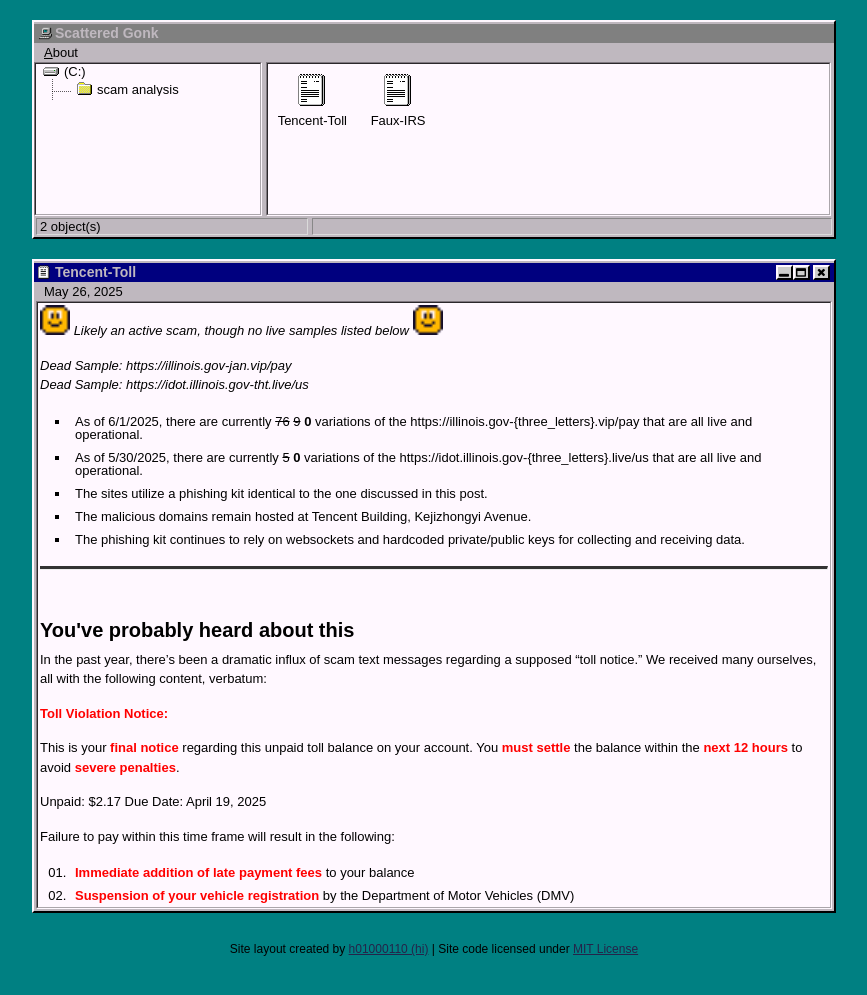
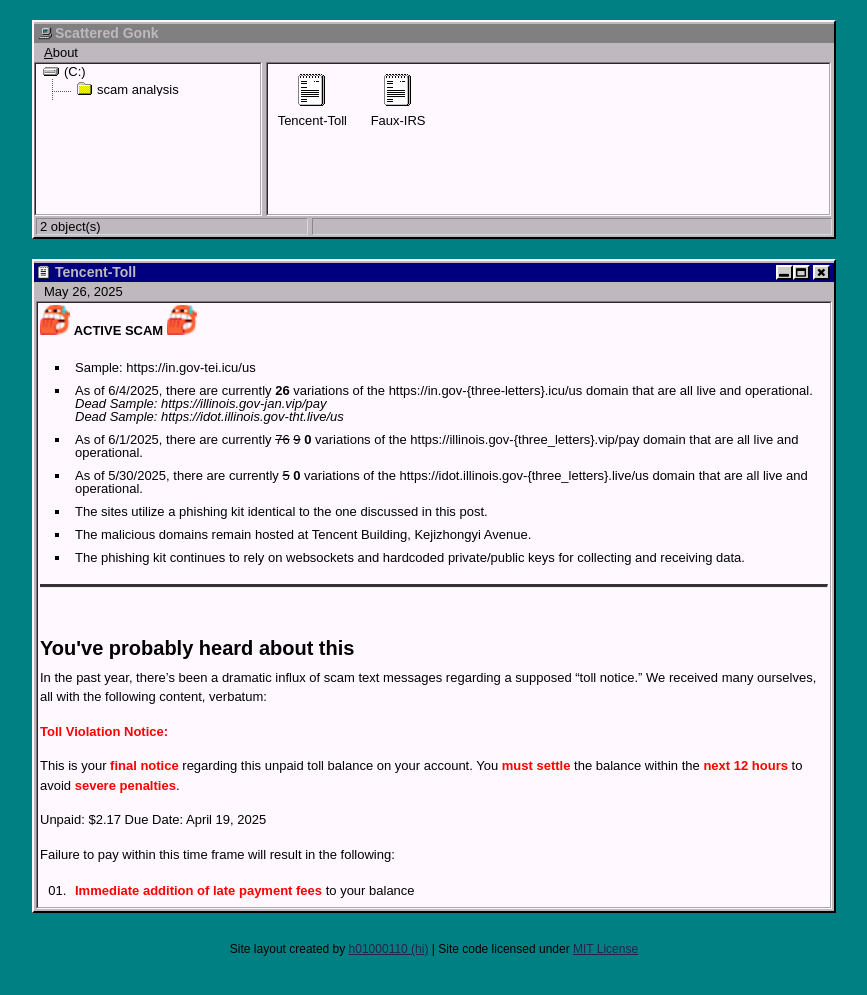
Before and after one commit to scattered-gonk/scattered-gonk.github.io, a Jekyll site: the page built from _posts/2025-26-05-Tencent-Toll.md, in a window 1280 px wide. Shown: the top 995 px of the page, without its empty margins (206-1073 px from the left). Built offline with Jekyll 4.4.1, drawn with Linux system fonts in a browser that asks for light colours.

Commit message:
Updated posts

```diff
--- a/_posts/2025-26-05-Tencent-Toll.md
+++ b/_posts/2025-26-05-Tencent-Toll.md
@@ -7,14 +7,16 @@
 tags: scam-analysis
 ---
 
-<!-- <img src="/assets/nail_bite.ico" width="30" height="30">  **ACTIVE SCAM**   <img src="/assets/nail_bite.ico" width="30" height="30"> -->
+<img src="/assets/nail_bite.ico" width="30" height="30">  **ACTIVE SCAM**   <img src="/assets/nail_bite.ico" width="30" height="30">
 
-<img src="/assets/smile.png" width="30" height="30">  *Likely an active scam, though no live samples listed below*  <img src="/assets/smile.png" width="30" height="30">
+<!-- <img src="/assets/smile.png" width="30" height="30">  *Likely an active scam, though no live samples listed below*  <img src="/assets/smile.png" width="30" height="30"> -->
 
+* Sample: https://in.gov-tei.icu/us
+* As of 6/4/2025, there are currently **26** variations of the https://in.gov-{three-letters}.icu/us domain that are all live and operational.
 *Dead Sample: https://illinois.gov-jan.vip/pay*
 *Dead Sample: https://idot.illinois.gov-tht.live/us*
-* As of 6/1/2025, there are currently ~~76~~ ~~9~~ **0** variations of the https://illinois.gov-{three_letters}.vip/pay that are all live and operational.
-* As of 5/30/2025, there are currently ~~5~~ **0** variations of the https://idot.illinois.gov-{three_letters}.live/us that are all live and operational.
+* As of 6/1/2025, there are currently ~~76~~ ~~9~~ **0** variations of the https://illinois.gov-{three_letters}.vip/pay domain that are all live and operational.
+* As of 5/30/2025, there are currently ~~5~~ **0** variations of the https://idot.illinois.gov-{three_letters}.live/us domain that are all live and operational.
 * The sites utilize a phishing kit identical to the one discussed in this post.
 * The malicious domains remain hosted at Tencent Building, Kejizhongyi Avenue.
 * The phishing kit continues to rely on websockets and hardcoded private/public keys for collecting and receiving data.
```
